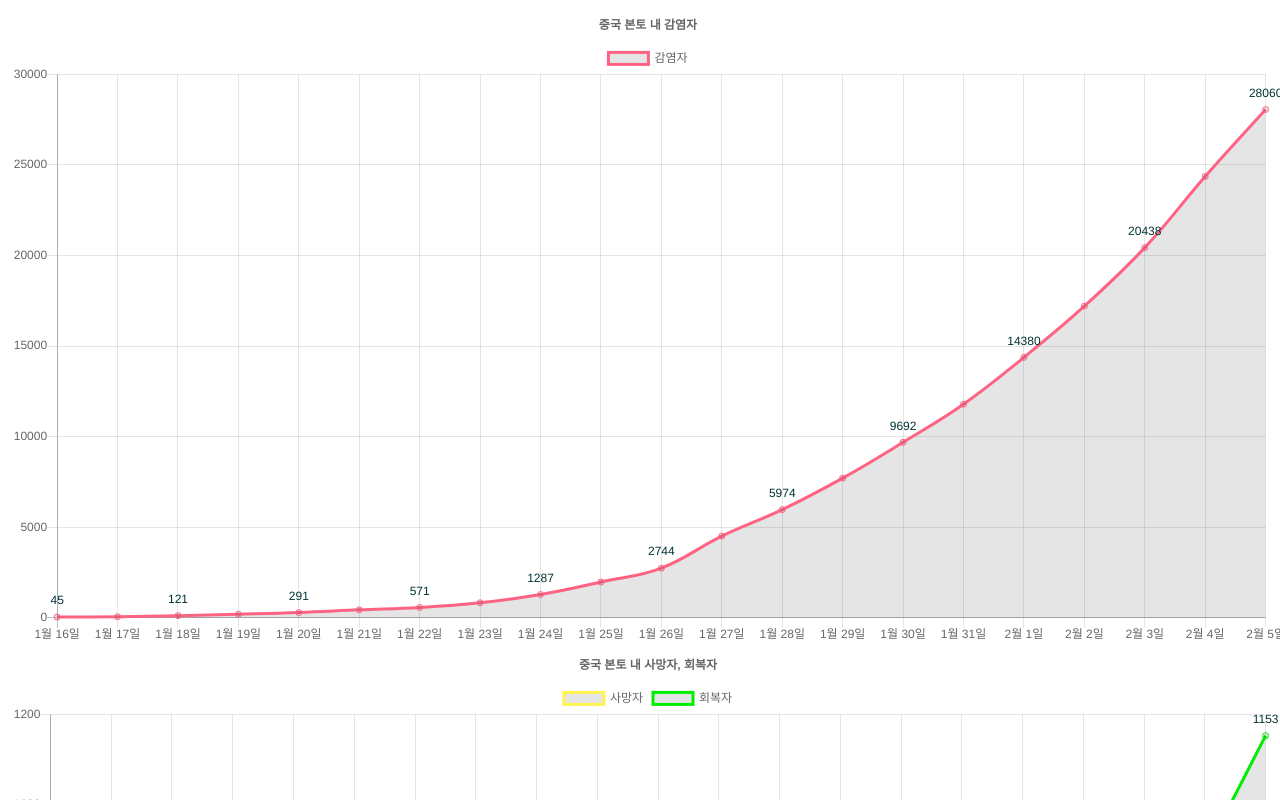
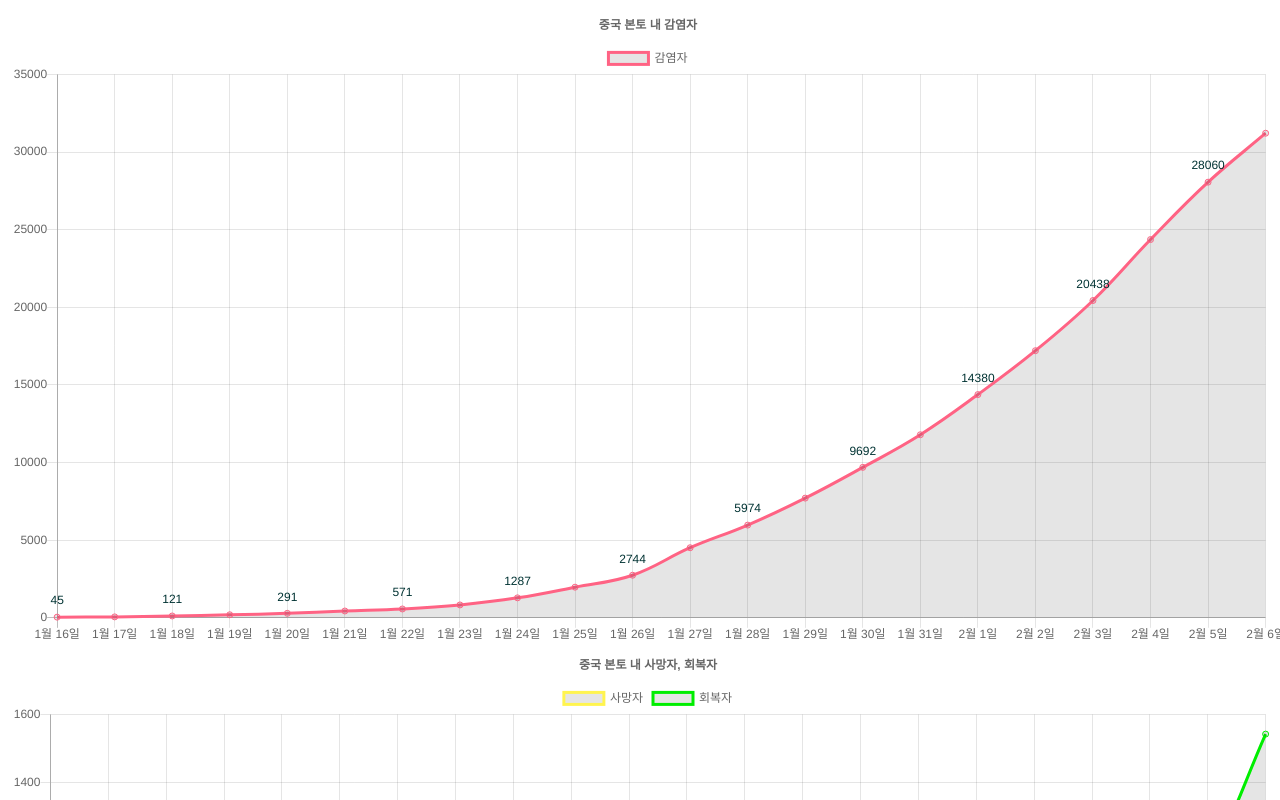
Before and after one commit to tattooup/tattooup.github.io, a website: page chart.html in a window 1280 px wide. Shown: the top 800 px of the page. Drawn offline with nearby package versions, Linux system fonts and the light colour scheme.

Commit message:
2월 7일

```diff
--- a/chart.html
+++ b/chart.html
@@ -41,7 +41,8 @@
                     '2월 2일',
                     '2월 3일',
                     '2월 4일',
-                    '2월 5일'
+                    '2월 5일',
+                    '2월 6일'
                     ],
                     datasets: [{
                         label: '감염자',
@@ -68,6 +69,7 @@
                             20438,
                             24363,
                             28060,
+                            31211,
                             ]
                     }
                     ]
@@ -139,6 +141,7 @@
                     '2월 3일',
                     '2월 4일',
                     '2월 5일',
+                    '2월 6일'
                     ],
                     datasets: [
                     {
@@ -165,7 +168,8 @@
                         361,
                         425,
                         491,
-                        564
+                        564,
+                        637
                             ]
                     },
                     {
@@ -192,7 +196,8 @@
                         475,
                         632,
                         892,
-                        1153
+                        1153,
+                        1542
                             ]
                     }
                     ]
@@ -251,7 +256,8 @@ var ctx3 = document.getElementById('myChart3').getContext('2d');
                     '2월 3일',
                     '2월 4일',
                     '2월 5일',
-                    '2월 6일'
+                    '2월 6일',
+                    '2월 7일'
                     ],
                     datasets: [{
                         label: '확진자',
@@ -266,7 +272,8 @@ var ctx3 = document.getElementById('myChart3').getContext('2d');
                         15,
                         16,
                         19,
-                        23
+                        23,
+                        24
                             ]
                     },
                     ]
```
